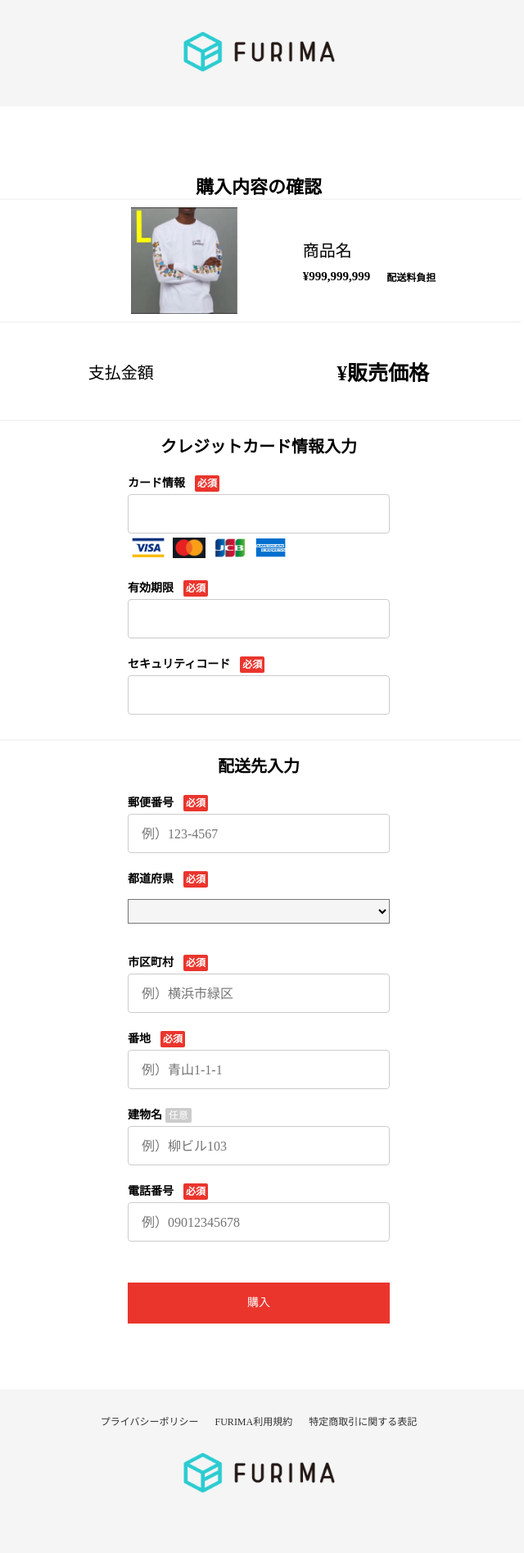
After one commit to Inoue0422/furima-40011, a Rails app: page /items/1/purchase_records in a window 1280 px wide. The commit adds this page. Shown: the whole page at 82% size, without its empty margins (324-964 px from the left). Run offline with Rails 7, Linux system fonts and the light colour scheme; lists and menus that the app fills with data are empty; some libraries are stand-ins or nearby versions.

Commit message:
Formオブジェクト実装

```diff
--- /dev/null
+++ b/app/controllers/purchase_records_controller.rb
@@ -0,0 +1,21 @@
+class PurchaseRecordsController < ApplicationController
+  def index
+    @purchase_record_shipping_address = PurchaseRecordShippingAddress.new
+  end
+
+  def create
+    @purchase_record_shipping_address = PurchaseRecordShippingAddress.new(purchase_record_shipping_address_params)
+    if @purchase_record_shipping_address.valid?
+      @purchase_record_shipping_address.save
+      redirect_to root_path
+    else
+      render :new, status: :unprocessable_entity
+    end
+  end
+
+  private
+
+  def purchase_record_shipping_address_params
+    params.require(:purchase_record_shipping_address).permit(:user_id, :item_id, :post_code, :prefectures_id, :municipalities, :street_address, :building_name, :telephone_number)
+  end
+end
--- /dev/null
+++ b/app/helpers/purchase_records_helper.rb
@@ -0,0 +1,2 @@
+module PurchaseRecordsHelper
+end
--- a/app/views/items/show.html.erb
+++ b/app/views/items/show.html.erb
@@ -29,7 +29,7 @@
     <%= link_to "削除", item_path(@item), data: { turbo_method: :delete }, class:"item-destroy" %>
   <% elsif user_signed_in? %>
     <%# 商品が売れていない場合はこちらを表示しましょう %>
-    <%= link_to "購入画面に進む", "#" ,class:"item-red-btn"%>
+    <%= link_to "購入画面に進む", item_purchase_records_path(@item) ,class:"item-red-btn"%>
     <%# //商品が売れていない場合はこちらを表示しましょう %>
   <% end %>
 
--- /dev/null
+++ b/app/views/purchase_records/index.html.erb
@@ -0,0 +1,127 @@
+<%= render "shared/second-header"%>
+
+<div class='transaction-contents'>
+  <div class='transaction-main'>
+    <h1 class='transaction-title-text'>
+      購入内容の確認
+    </h1>
+    <%# 購入内容の表示 %>
+    <div class='buy-item-info'>
+      <%= image_tag "item-sample.png", class: 'buy-item-img' %>
+      <div class='buy-item-right-content'>
+        <h2 class='buy-item-text'>
+          <%= "商品名" %>
+        </h2>
+        <div class='buy-item-price'>
+          <p class='item-price-text'>¥<%= '999,999,999' %></p>
+          <p class='item-price-sub-text'><%= '配送料負担' %></p>
+        </div>
+      </div>
+    </div>
+    <%# /購入内容の表示 %>
+
+    <%# 支払額の表示 %>
+    <div class='item-payment'>
+      <h1 class='item-payment-title'>
+        支払金額
+      </h1>
+      <p class='item-payment-price'>
+        ¥<%= "販売価格" %>
+      </p>
+    </div>
+    <%# /支払額の表示 %>
+
+    <%= form_with id: 'charge-form', class: 'transaction-form-wrap',local: true do |f| %>
+    <%# カード情報の入力 %>
+    <div class='credit-card-form'>
+      <h1 class='info-input-haedline'>
+        クレジットカード情報入力
+      </h1>
+      <div class="form-group">
+        <div class='form-text-wrap'>
+          <label class="form-text">カード情報</label>
+          <span class="indispensable">必須</span>
+        </div>
+        <div id="number-form" class="input-default"></div>
+        <div class='available-card'>
+          <%= image_tag 'card-visa.gif', class: 'card-logo'%>
+          <%= image_tag 'card-mastercard.gif', class: 'card-logo'%>
+          <%= image_tag 'card-jcb.gif', class: 'card-logo'%>
+          <%= image_tag 'card-amex.gif', class: 'card-logo'%>
+        </div>
+      </div>
+      <div class="form-group">
+        <div class='form-text-wrap'>
+          <label class="form-text">有効期限</label>
+          <span class="indispensable">必須</span>
+        </div>
+        <div class='input-expiration-date-wrap'>
+          <div id="expiry-form" class="input-default"></div>
+        </div>
+      </div>
+      <div class="form-group">
+        <div class='form-text-wrap'>
+          <label class="form-text">セキュリティコード</label>
+          <span class="indispensable">必須</span>
+        </div>
+        <div id="cvc-form" class="input-default"></div>
+      </div>
+    </div>
+    <%# /カード情報の入力 %>
+
+    <%# 配送先の入力 %>
+    <div class='shipping-address-form'>
+      <h1 class='info-input-haedline'>
+        配送先入力
+      </h1>
+      <div class="form-group">
+        <div class='form-text-wrap'>
+          <label class="form-text">郵便番号</label>
+          <span class="indispensable">必須</span>
+        </div>
+        <%= f.text_field :hoge, class:"input-default", id:"postal-code", placeholder:"例）123-4567", maxlength:"8" %>
+      </div>
+      <div class="form-group">
+        <div class='form-text-wrap'>
+          <label class="form-text">都道府県</label>
+          <span class="indispensable">必須</span>
+        </div>
+        <%= f.collection_select(:hoge, [], :hoge, :hoge, {}, {class:"select-box", id:"prefecture"}) %>
+      </div>
+      <div class="form-group">
+        <div class='form-text-wrap'>
+          <label class="form-text">市区町村</label>
+          <span class="indispensable">必須</span>
+        </div>
+        <%= f.text_field :hoge, class:"input-default", id:"city", placeholder:"例）横浜市緑区"%>
+      </div>
+      <div class="form-group">
+        <div class='form-text-wrap'>
+          <label class="form-text">番地</label>
+          <span class="indispensable">必須</span>
+        </div>
+        <%= f.text_field :hoge, class:"input-default", id:"addresses", placeholder:"例）青山1-1-1"%>
+      </div>
+      <div class="form-group">
+        <div class='form-text-wrap'>
+          <label class="form-text">建物名</label>
+          <span class="form-any">任意</span>
+        </div>
+        <%= f.text_field :hoge, class:"input-default", id:"building", placeholder:"例）柳ビル103"%>
+      </div>
+      <div class="form-group">
+        <div class='form-text-wrap'>
+          <label class="form-text">電話番号</label>
+          <span class="indispensable">必須</span>
+        </div>
+        <%= f.text_field :hoge, class:"input-default", id:"phone-number", placeholder:"例）09012345678",maxlength:"11"%>
+      </div>
+    </div>
+    <%# /配送先の入力 %>
+    <div class='buy-btn'>
+      <%= f.submit "購入" ,class:"buy-red-btn", id:"button" %>
+    </div>
+    <% end %>
+  </div>
+</div>
+<%= render "shared/second-footer"%>
--- a/config/routes.rb
+++ b/config/routes.rb
@@ -6,5 +6,7 @@ Rails.application.routes.draw do
   # Defines the root path route ("/")
   # root "articles#index"
 
-  resources :items
+  resources :items do
+   resources :purchase_records, only: [:index, :create]
+  end
 end
```
Also changed, not shown: app/models/purchase_record_shipping_address.rb (added, +34 -0 lines), spec/helpers/purchase_records_helper_spec.rb (added, +15 -0 lines), spec/requests/purchase_records_request_spec.rb (added, +5 -0 lines).
